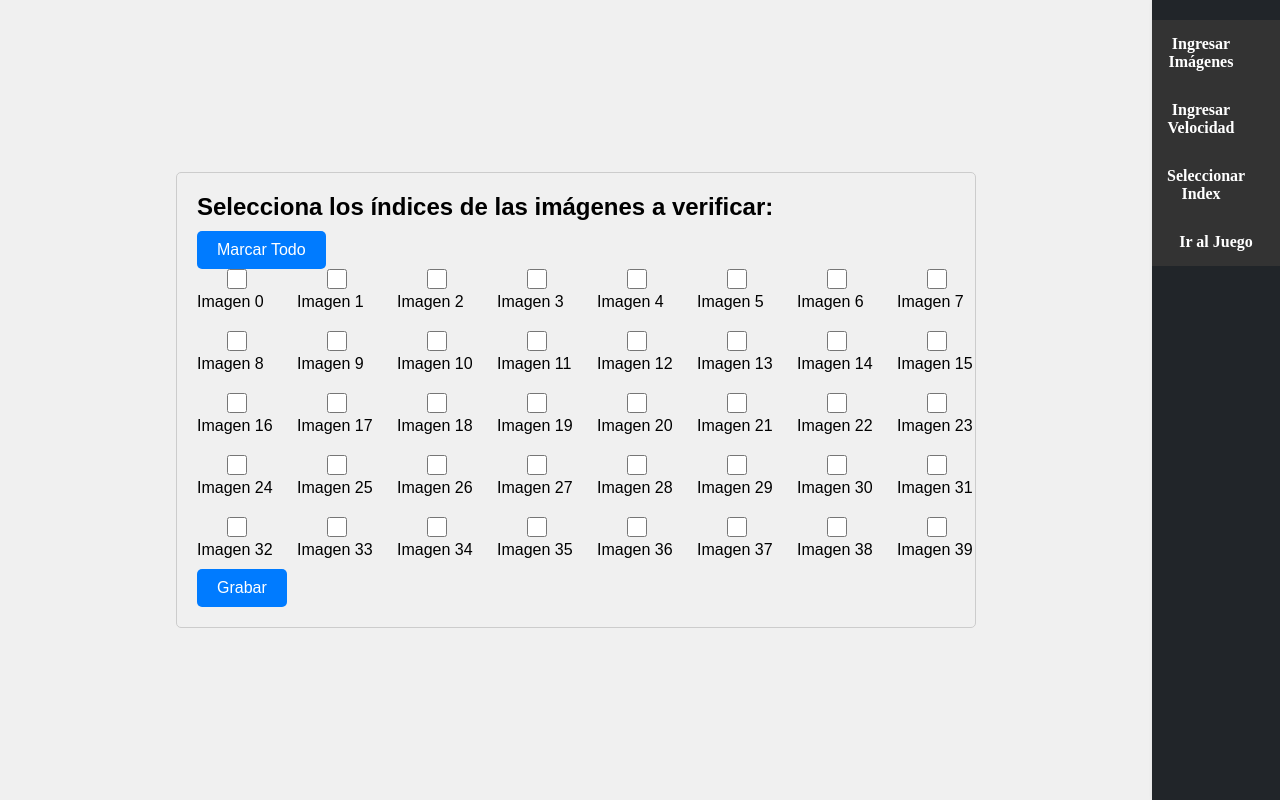
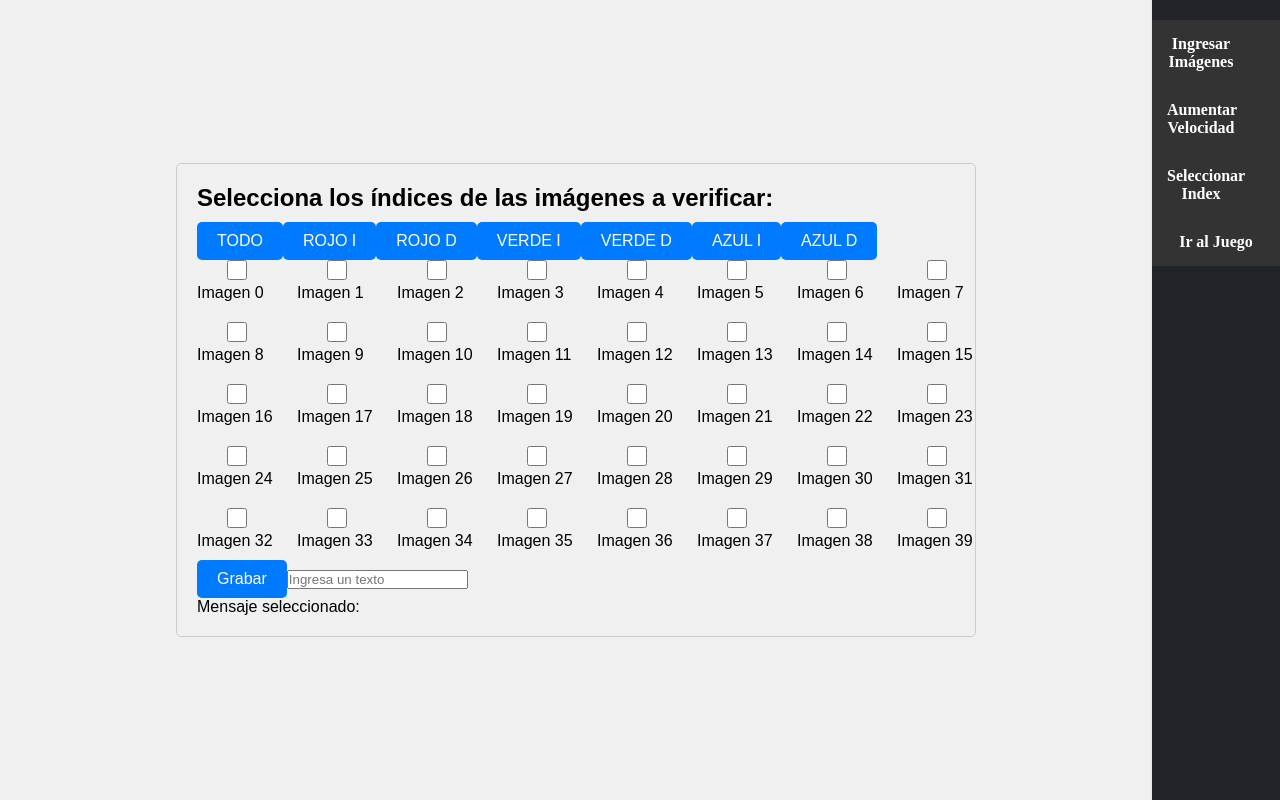
Before and after one commit to fmcarvjal/ArduinoColores1, a React (Vite) app: page /ArduinoColores1/imagen-index in a window 1280 px wide. Built offline with nearby package versions, Linux system fonts and the light colour scheme.

Commit message:
implenta audios

```diff
--- a/src/App.css
+++ b/src/App.css
@@ -335,3 +335,13 @@ nav ul li:last-child {
   background-color: #f0f0f0; /* Color de fondo opcional */
   font-size: 78px;
 }
+
+.velocidad {
+  font-size: 24px;
+  color: darkblue;
+}
+
+.vidas {
+  font-size: 78px;
+  color: rgb(88, 139, 0);
+}
--- a/src/App.jsx
+++ b/src/App.jsx
@@ -10,6 +10,7 @@ function App() {
   const [imageUrls, setImageUrls] = useState(["", "", "", ""]);
   const [moveDirections, setMoveDirections] = useState(0);
   const [Indexs, setIndex] = useState(Array.from({ length: 40 }, () => "")); // Inicializar con ceros
+  const [mensaje, setMensaje] = useState("");
 
   const handleImageUrlsSubmit = (newUrls) => {
     setImageUrls(newUrls);
@@ -19,13 +20,14 @@ function App() {
     setMoveDirections(direction);
   };
 
-  const toggleSelectedIndex = (index) => {
+  const toggleSelectedIndex = (index,mensaje) => {
     setIndex(index);
+    setMensaje(mensaje)
   };
 
   return (
     <div>
-      <Router basename="/ArduinoColores1">
+      <Router basename="/ArduinoColores1/">
         <div className="app-container">
           <div className="nav-container">
             <nav>
@@ -34,7 +36,7 @@ function App() {
                   <Link to="/image-input">Ingresar Imágenes</Link>
                 </li>
                 <li>
-                  <Link to="/direction-input">Ingresar Velocidad</Link>
+                  <Link to="/direction-input">Aumentar Velocidad</Link>
                 </li>
                 <li>
                   <Link to="/imagen-index">Seleccionar Index</Link>
@@ -53,6 +55,7 @@ function App() {
                   imageUrls={imageUrls}
                   moveDirections={moveDirections}
                   Indexs={Indexs}
+                  mensaje ={mensaje}
                 />
               }
             />
--- a/src/ImageVisibilityChecker.jsx
+++ b/src/ImageVisibilityChecker.jsx
@@ -1,18 +1,65 @@
 import React, { useState, useEffect } from "react";
-import "./ImageVisibilityChecker.css"
-import marioSound from "./pacman-intermission.mp3"
+import "./ImageVisibilityChecker.css";
+import { Link } from "react-router-dom";
+import marioSound from "./pacman-intermission.mp3";
 
 function ImageVisibilityChecker({ onIndexSubmit }) {
   const [selectedIndices, setSelectedIndices] = useState([]);
-  const [checkboxesDisabled, setCheckboxesDisabled] = useState(Array.from({ length: 40 }, () => false)); // Inicializar todos los checkboxes como deshabilitados
-  const [selectAllChecked, setSelectAllChecked] = useState(false); // Estado para el botón Seleccionar Todo
+  const [checkboxesDisabled, setCheckboxesDisabled] = useState(
+    Array.from({ length: 40 }, () => false)
+  );
+  const [selectAllChecked, setSelectAllChecked] = useState(false);
+  const [textInput, setTextInput] = useState("");
+  const [mensaje, setMensaje] = useState(""); // Estado para almacenar el mensaje seleccionado
+
+
+
+  useEffect(() => {
+    // Llama a checkSelectedButtons cada vez que selectedIndices o mensaje cambien
+    checkSelectedButtons();
+
+  /*  setTimeout(() => {
+      window.location.href = '/';
+    }, 4000); // 2000 milisegundos de retraso*/
+  }, [selectedIndices, mensaje]);
+
+  const handleSelectIndices = (indices, message) => {
+    setSelectedIndices(indices);
+    setMensaje(message);
+  };
+
+  const handleSelectIndices1 = () => {
+    handleSelectIndices([0, 9, 16, 18, 26, 33, 34], " Seleccionar las imágenes de color ROJO de la  Izquierda");
+
+  };
+
+  const handleSelectIndices2 = () => {
+    handleSelectIndices([5, 7, 13, 22, 29, 38, 39], "Seleccionar las imágenes de color ROJO de la derecha");
+
+  };
+
+  const handleSelectIndices3 = () => {
+    handleSelectIndices([1, 17, 24], "Seleccionar las imágenes de color VERDE de la izquierda");
+  };
+
+  const handleSelectIndices4 = () => {
+    handleSelectIndices([6, 14, 21, 30, 31, 37], "Seleccionar las imágenes de color VERDE de la derecha");
+  };
+
+  const handleSelectIndices5 = () => {
+    handleSelectIndices([2, 8, 10, 25, 32], "Seleccionar las imágenes de color AZUL de la izquierda");
+  };
+
+  const handleSelectIndices6 = () => {
+    handleSelectIndices([15, 23], "Seleccionar las imágenes de color AZUL de la derecha");
+  };
 
   useEffect(() => {
     const storedIndices = localStorage.getItem("selectedIndices");
     if (storedIndices) {
       setSelectedIndices(JSON.parse(storedIndices));
     }
-    setCheckboxesDisabled(Array.from({ length: 40 }, () => false)); // Habilitar los checkboxes después de cargar los datos
+    setCheckboxesDisabled(Array.from({ length: 40 }, () => false));
   }, []);
 
   const toggleIndex = (index) => {
@@ -21,34 +68,42 @@ function ImageVisibilityChecker({ onIndexSubmit }) {
       : [...selectedIndices, index];
     setSelectedIndices(updatedIndices);
     localStorage.setItem("selectedIndices", JSON.stringify(updatedIndices));
-    // playMarioSound();
-    console.log(selectedIndices);
   };
 
   const toggleSelectAll = () => {
     const allSelected = !selectAllChecked;
     setSelectAllChecked(allSelected);
-    const updatedIndices = allSelected ? Array.from({ length: 40 }, (_, index) => index) : [];
+    const updatedIndices = allSelected
+      ? Array.from({ length: 40 }, (_, index) => index)
+      : [];
     setSelectedIndices(updatedIndices);
     localStorage.setItem("selectedIndices", JSON.stringify(updatedIndices));
   };
 
-  const playMarioSound = () => {
-    const audio = new Audio(marioSound);
-    audio.play();
+  const checkSelectedButtons = () => {
+    console.log("Índices seleccionados:", selectedIndices);
+    console.log("Mensaje seleccionado:", mensaje); // Muestra el mensaje seleccionado
+    onIndexSubmit(selectedIndices, mensaje || textInput); // Envía el mensaje desde el usuario de texto si el mensaje preexistente está vacío o viceversa
+
   };
 
-  const checkSelectedButtons = () => {
-    console.log("Índices seleccionados:", selectedIndices);
-    onIndexSubmit(selectedIndices); // Llama a la función de componente padre
+  const handleTextInputChange = (event) => {
+    setTextInput(event.target.value);
   };
 
   return (
     <div className="ImageVisibilityChecker">
       <h2>Selecciona los índices de las imágenes a verificar:</h2>
+
       <button onClick={toggleSelectAll}>
-        {selectAllChecked ? "Desmarcar Todo" : "Marcar Todo"}
+        {selectAllChecked ? "NADA" : "TODO"}
       </button>
+      <button onClick={handleSelectIndices1}>ROJO I</button>
+      <button onClick={handleSelectIndices2}>ROJO D</button>
+      <button onClick={handleSelectIndices3}>VERDE I</button>
+      <button onClick={handleSelectIndices4}>VERDE D</button>
+      <button onClick={handleSelectIndices5}>AZUL I</button>
+      <button onClick={handleSelectIndices6}>AZUL D</button>
       <ul className="grid">
         {Array.from({ length: 40 }, (_, index) => (
           <li key={index} className="grid-item">
@@ -58,14 +113,26 @@ function ImageVisibilityChecker({ onIndexSubmit }) {
                 type="checkbox"
                 checked={selectedIndices.includes(index)}
                 onChange={() => toggleIndex(index)}
-                disabled={checkboxesDisabled[index]} // Establece el estado de habilitación/deshabilitación
+                disabled={checkboxesDisabled[index]}
               />
               Imagen {index}
             </label>
           </li>
         ))}
       </ul>
+
       <button onClick={checkSelectedButtons}>Grabar</button>
+
+      <input
+        type="text"
+        placeholder="Ingresa un texto"
+        value={textInput}
+        onChange={handleTextInputChange}
+      />
+
+      <div>
+        <p>Mensaje seleccionado: {mensaje}</p>
+      </div>
     </div>
   );
 }
--- a/src/MoveDirection.jsx
+++ b/src/MoveDirection.jsx
@@ -7,7 +7,7 @@ function SliderComponent({ onDirectionSubmit }) {
   const handleSliderChange = (event) => {
     const newMoveDirection = parseFloat(event.target.value);
     setMoveDirection(newMoveDirection);
-    onDirectionSubmit(3-newMoveDirection);
+    onDirectionSubmit(newMoveDirection);
   };
 
   return (
@@ -15,9 +15,9 @@ function SliderComponent({ onDirectionSubmit }) {
       <label>Velocidad: {moveDirection}</label>
       <input
         type="range"
-        min="0"
-        max="3"
-        step="0.1"
+        min="1"
+        max="10"
+        step="1"
         value={moveDirection}
         onChange={handleSliderChange}
       />
```
Also changed, not shown: src/Game.jsx (+43 -23 lines).
